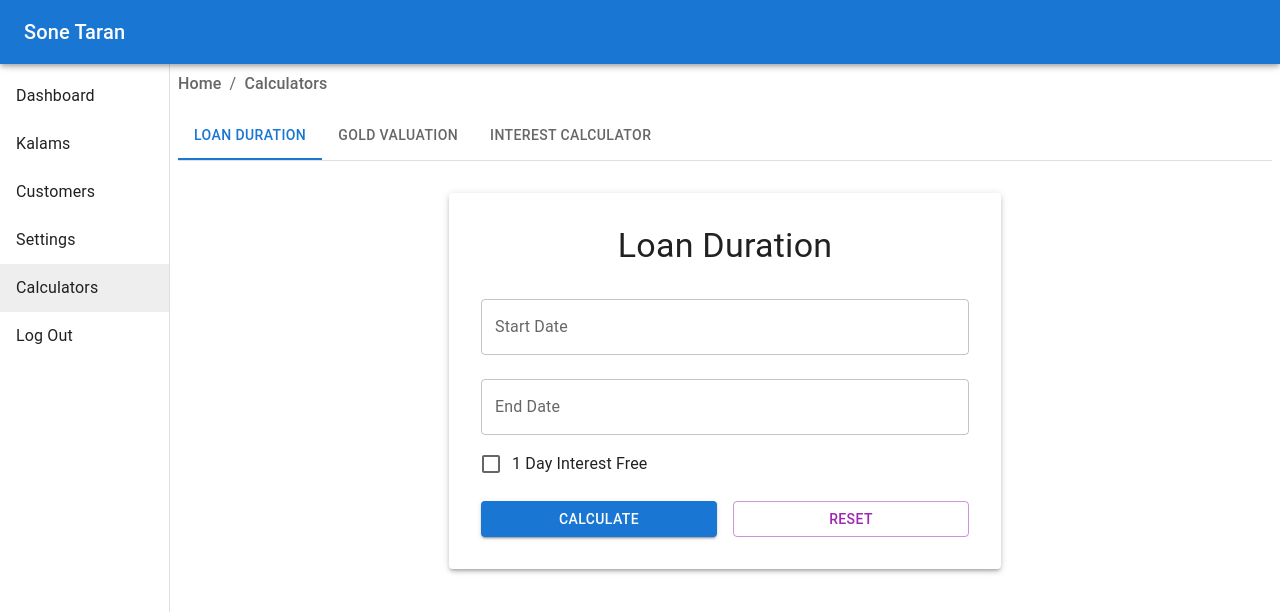
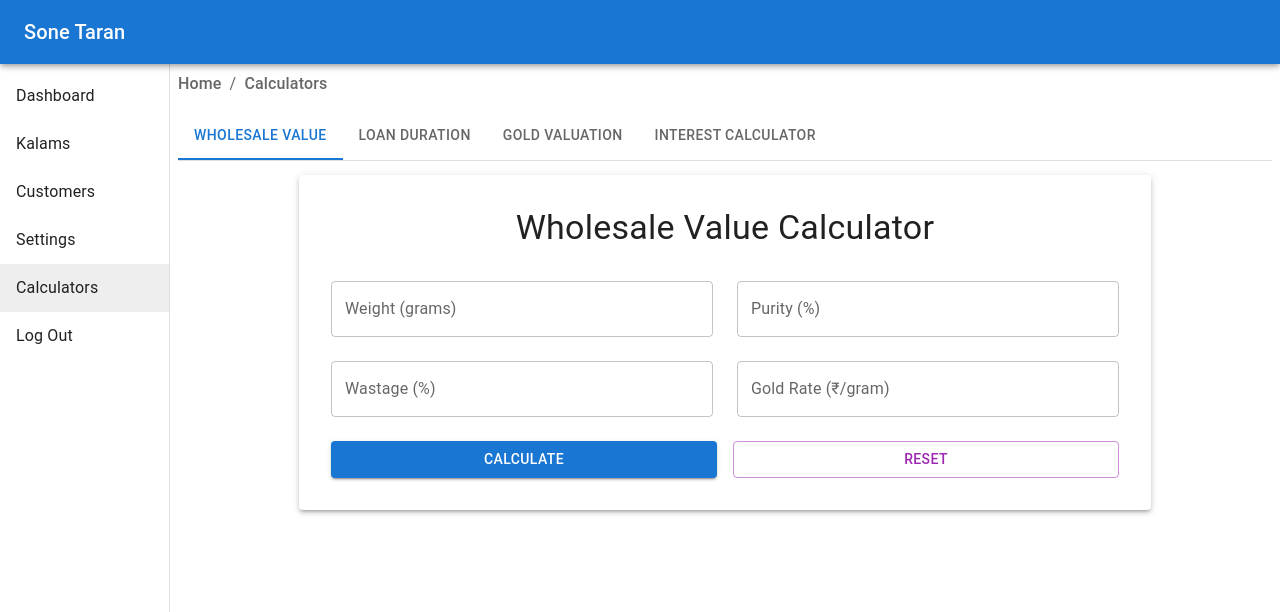
Before and after one commit to maheshgarade/sone-taran, a React (Vite) app: page /calculators in a window 1280 px wide. Shown: the top 612 px of the page. Built offline with nearby package versions, Linux system fonts and the light colour scheme.

Commit message:
Added Wholesale calculator

```diff
--- a/src/constants/CalculatorTabs.ts
+++ b/src/constants/CalculatorTabs.ts
@@ -1,9 +1,11 @@
-import GoldValuation from "../features/calculators/gold-valuation/GoldValuation";
-import InterestCalculator from "../features/calculators/interest-calculator/InterestCalculator";
-import LoanDurationCalculator from "../features/calculators/loan-duration-calculator/LoanDurationCalculator";
+import GoldValuation from '../features/calculators/gold-valuation/GoldValuation';
+import InterestCalculator from '../features/calculators/interest-calculator/InterestCalculator';
+import LoanDurationCalculator from '../features/calculators/loan-duration-calculator/LoanDurationCalculator';
+import WholesaleValueCalculator from '../features/calculators/wholesale-value-calculator/WholesaleValueCalculator';
 
 export const calculatorTabs = [
-  { tabName: "Loan Duration", component: LoanDurationCalculator },
-  { tabName: "Gold Valuation", component: GoldValuation },
-  { tabName: "Interest Calculator", component: InterestCalculator },
+  { tabName: 'Wholesale Value', component: WholesaleValueCalculator },
+  { tabName: 'Loan Duration', component: LoanDurationCalculator },
+  { tabName: 'Gold Valuation', component: GoldValuation },
+  { tabName: 'Interest Calculator', component: InterestCalculator },
 ];
--- a/src/features/calculators/gold-valuation/GoldValuation.tsx
+++ b/src/features/calculators/gold-valuation/GoldValuation.tsx
@@ -1,6 +1,6 @@
-import { useState } from "react";
-import { useFormik } from "formik";
-import * as Yup from "yup";
+import { useState } from 'react';
+import { useFormik } from 'formik';
+import * as Yup from 'yup';
 import {
   Button,
   Box,
@@ -8,9 +8,9 @@ import {
   TextField,
   Paper,
   Container,
-} from "@mui/material";
-import { calculateMaxLoanTenure2 } from "../../../utils/MaxLoanTenureUtil";
-import PercentageSlider from "../../../shared/percentage-slider/PercentageSlider";
+} from '@mui/material';
+import { calculateMaxLoanTenure2 } from '../../../utils/MaxLoanTenureUtil';
+import PercentageSlider from '../../../shared/percentage-slider/PercentageSlider';
 
 const GoldValuation = () => {
   // const [selectedPercentage, setSelectedPercentage] = useState<number>(0);
@@ -25,12 +25,12 @@ const GoldValuation = () => {
     const { netWeight, purity, metalRate, roi } = formik.values;
 
     // Calculate gold value
-    const pureGoldWeight = Number(netWeight) * Number(purity) / 100;
+    const pureGoldWeight = (Number(netWeight) * Number(purity)) / 100;
     const metalValue = pureGoldWeight * Number(metalRate);
-    console.log('metalValue ', metalValue)
+    console.log('metalValue ', metalValue);
     // Calculate maxLoanTenure
     const calculatedMaxLoanTenure = calculateMaxLoanTenure2(
-      Math.floor(metalValue * newPercentage / 100),
+      Math.floor((metalValue * newPercentage) / 100),
       pureGoldWeight * Number(metalRate),
       Number(roi) * 12
     );
@@ -43,60 +43,71 @@ const GoldValuation = () => {
   // Formik configuration
   const formik = useFormik({
     initialValues: {
-      grossWeight: "",
-      netWeight: "",
-      purity: "",
-      metalRate: "",
-      roi: "",
-      loanAmount: "",
-      loanDuration: "",
+      grossWeight: '',
+      netWeight: '',
+      purity: '',
+      metalRate: '',
+      roi: '',
+      loanAmount: '',
+      loanDuration: '',
       loanPercentage: 60, // 60% default
     },
     validationSchema: Yup.object({
       grossWeight: Yup.number()
-        .required("Gross Weight is required")
-        .positive("Gross Weight must be positive"),
+        .required('Gross Weight is required')
+        .positive('Gross Weight must be positive'),
       netWeight: Yup.number()
-        .required("Net Weight is required")
-        .positive("Net Weight must be positive")
+        .required('Net Weight is required')
+        .positive('Net Weight must be positive')
         .test(
-          "is-less-than-gross",
-          "Net Weight must be less than or equal to Gross Weight",
+          'is-less-than-gross',
+          'Net Weight must be less than or equal to Gross Weight',
           function (value) {
             const { grossWeight } = this.parent;
             return value <= grossWeight;
           }
         ),
       purity: Yup.number()
-        .required("Purity is required")
-        .min(0, "Purity must be greater than 0")
-        .max(100, "Purity cannot exceed 100"),
+        .required('Purity is required')
+        .min(0, 'Purity must be greater than 0')
+        .max(100, 'Purity cannot exceed 100'),
       metalRate: Yup.number()
-        .required("Gold Rate is required")
-        .positive("Gold Rate must be positive"),
+        .required('Gold Rate is required')
+        .positive('Gold Rate must be positive'),
       roi: Yup.number()
-        .required("ROI is required")
-        .positive("ROI must be positive"),
+        .required('ROI is required')
+        .positive('ROI must be positive'),
     }),
     onSubmit: (values) => {
-      const { netWeight, purity, metalRate, roi, loanAmount, loanDuration, loanPercentage } = values;
+      const {
+        netWeight,
+        purity,
+        metalRate,
+        roi,
+        loanAmount,
+        loanDuration,
+        loanPercentage,
+      } = values;
 
       // Calculate gold value
-      const pureGoldWeight = Number(netWeight) * Number(purity) / 100;
+      const pureGoldWeight = (Number(netWeight) * Number(purity)) / 100;
       const metalValue = pureGoldWeight * Number(metalRate);
-      const maxLoanTenure = calculateMaxLoanTenure2(Math.floor(metalValue * loanPercentage / 100), pureGoldWeight * Number(metalRate), Number(roi) * 12)
+      const maxLoanTenure = calculateMaxLoanTenure2(
+        Math.floor((metalValue * loanPercentage) / 100),
+        pureGoldWeight * Number(metalRate),
+        Number(roi) * 12
+      );
 
       setMetalValue(metalValue);
       setMaxLoanTenure(maxLoanTenure);
       setCalculated(true);
-      console.log('maxLoanTenure ', maxLoanTenure)
+      console.log('maxLoanTenure ', maxLoanTenure);
       // console.log('pureGoldWeight ', pureGoldWeight)
       // console.log('metalValue ', metalValue)
-      console.log('loanAmount ', loanAmount)
-      console.log('loanDuration ', loanDuration)
+      console.log('loanAmount ', loanAmount);
+      console.log('loanDuration ', loanDuration);
       // console.log('roi ', roi)
       // console.log('loanPercentage ', loanPercentage);
-
     },
   });
 
@@ -108,7 +119,7 @@ const GoldValuation = () => {
   };
 
   return (
-    <Container maxWidth="md" sx={{pl: 0, pr: 0}}>
+    <Container maxWidth="md" sx={{ pl: 0, pr: 0 }}>
       <Paper elevation={3} sx={{ padding: 4, marginTop: 1.8 }}>
         <Typography variant="h4" align="center" sx={{ mb: 4 }}>
           Gold Valuation
@@ -116,9 +127,9 @@ const GoldValuation = () => {
         <Box
           component="form"
           onSubmit={formik.handleSubmit}
-          sx={{ display: "flex", flexDirection: "column", gap: 3 }}
+          sx={{ display: 'flex', flexDirection: 'column', gap: 3 }}
         >
-          <Box sx={{ display: "flex", flexDirection: "row", gap: 3 }}>
+          <Box sx={{ display: 'flex', flexDirection: 'row', gap: 3 }}>
             <TextField
               fullWidth
               type="number"
@@ -131,7 +142,9 @@ const GoldValuation = () => {
               error={
                 formik.touched.grossWeight && Boolean(formik.errors.grossWeight)
               }
-            helperText={formik.touched.grossWeight && formik.errors.grossWeight}
+              helperText={
+                formik.touched.grossWeight && formik.errors.grossWeight
+              }
             />
             <TextField
               fullWidth
@@ -142,11 +155,13 @@ const GoldValuation = () => {
               value={formik.values.netWeight}
               onChange={formik.handleChange}
               onBlur={formik.handleBlur}
-            error={formik.touched.netWeight && Boolean(formik.errors.netWeight)}
+              error={
+                formik.touched.netWeight && Boolean(formik.errors.netWeight)
+              }
               helperText={formik.touched.netWeight && formik.errors.netWeight}
             />
           </Box>
-          <Box sx={{ display: "flex", flexDirection: "row", gap: 3 }}>
+          <Box sx={{ display: 'flex', flexDirection: 'row', gap: 3 }}>
             <TextField
               fullWidth
               type="number"
@@ -168,11 +183,13 @@ const GoldValuation = () => {
               value={formik.values.metalRate}
               onChange={formik.handleChange}
               onBlur={formik.handleBlur}
-            error={formik.touched.metalRate && Boolean(formik.errors.metalRate)}
+              error={
+                formik.touched.metalRate && Boolean(formik.errors.metalRate)
+              }
               helperText={formik.touched.metalRate && formik.errors.metalRate}
             />
           </Box>
-          <Box sx={{ display: "flex", flexDirection: "row", gap: 3 }}>
+          <Box sx={{ display: 'flex', flexDirection: 'row', gap: 3 }}>
             <TextField
               fullWidth
               type="number"
@@ -194,11 +211,13 @@ const GoldValuation = () => {
               value={formik.values.loanAmount}
               onChange={formik.handleChange}
               onBlur={formik.handleBlur}
-            error={formik.touched.loanAmount && Boolean(formik.errors.loanAmount)}
+              error={
+                formik.touched.loanAmount && Boolean(formik.errors.loanAmount)
+              }
               helperText={formik.touched.loanAmount && formik.errors.loanAmount}
             />
           </Box>
-          <Box sx={{ display: "flex", flexDirection: "row", gap: 3 }}>
+          <Box sx={{ display: 'flex', flexDirection: 'row', gap: 3 }}>
             <TextField
               fullWidth
               type="number"
@@ -208,23 +227,25 @@ const GoldValuation = () => {
               value={formik.values.loanDuration}
               onChange={formik.handleChange}
               onBlur={formik.handleBlur}
-            error={formik.touched.loanDuration && Boolean(formik.errors.loanDuration)}
-            helperText={formik.touched.loanDuration && formik.errors.loanDuration}
+              error={
+                formik.touched.loanDuration &&
+                Boolean(formik.errors.loanDuration)
+              }
+              helperText={
+                formik.touched.loanDuration && formik.errors.loanDuration
+              }
             />
           </Box>
-          <Box sx={{ display: "flex", flexDirection: "row", gap: 3 }}>
+          <Box sx={{ display: 'flex', flexDirection: 'row', gap: 3 }}>
             <PercentageSlider
               value={formik.values.loanPercentage}
               onPercentageChange={handlePercentageChange}
             />
           </Box>
-          <Box sx={{ display: "flex", justifyContent: "space-between", gap: 2 }}>
-            <Button
-              fullWidth
-              type="submit"
-              variant="contained"
-              color="primary"
+          <Box
+            sx={{ display: 'flex', justifyContent: 'space-between', gap: 2 }}
           >
+            <Button fullWidth type="submit" variant="contained" color="primary">
               Calculate
             </Button>
             <Button
@@ -243,14 +264,17 @@ const GoldValuation = () => {
             sx={{
               mt: 3,
               p: 2,
-              border: "1px solid #ccc",
-              borderRadius: "4px",
-              backgroundColor: "#f9f9f9",
+              border: '1px solid #ccc',
+              borderRadius: '4px',
+              backgroundColor: '#f9f9f9',
             }}
           >
             <Typography variant="h6">Loan Eligibility:</Typography>
             <Typography>Item Value:{metalValue}</Typography>
-            <Typography>Loan Amount {formik.values.loanPercentage}%:{Math.floor(metalValue * formik.values.loanPercentage / 100)}</Typography>
+            <Typography>
+              Loan Amount {formik.values.loanPercentage}%:
+              {Math.floor((metalValue * formik.values.loanPercentage) / 100)}
+            </Typography>
             <Typography>Loan Duration:{maxLoanTenure}</Typography>
           </Box>
         )}
@@ -259,14 +283,19 @@ const GoldValuation = () => {
             sx={{
               mt: 3,
               p: 2,
-              border: "1px solid #ccc",
-              borderRadius: "4px",
-              backgroundColor: "#f9f9f9",
+              border: '1px solid #ccc',
+              borderRadius: '4px',
+              backgroundColor: '#f9f9f9',
             }}
           >
             <Typography variant="h6">Customer Requirement:</Typography>
             <Typography>Loan Amount:{formik.values.loanAmount}</Typography>
-            <Typography>Amount in percentage:{(Number(formik.values.loanAmount) / metalValue * 100).toFixed(2)}</Typography>
+            <Typography>
+              Amount in percentage:
+              {((Number(formik.values.loanAmount) / metalValue) * 100).toFixed(
+                2
+              )}
+            </Typography>
             <Typography>Loan Duration:{formik.values.loanDuration}</Typography>
           </Box>
         )}
--- /dev/null
+++ b/src/features/calculators/wholesale-value-calculator/WholesaleValueCalculator.tsx
@@ -0,0 +1,193 @@
+import React, { useState } from 'react';
+import { useFormik } from 'formik';
+import * as Yup from 'yup';
+import {
+  Button,
+  Box,
+  Typography,
+  TextField,
+  Paper,
+  Container,
+} from '@mui/material';
+
+interface CalculatedValues {
+  netPureGold: number;
+  wastageWeight: number;
+  totalGoldWeight: number;
+  moneyEquivalent: number;
+}
+
+const WholesaleValueCalculator: React.FC = () => {
+  const [calculatedValues, setCalculatedValues] =
+    useState<CalculatedValues | null>(null);
+  const [calculated, setCalculated] = useState<boolean>(false);
+
+  // Formik Configuration
+  const formik = useFormik({
+    initialValues: {
+      weight: '',
+      purity: '',
+      wastage: '',
+      goldRate: '',
+    },
+    validationSchema: Yup.object({
+      weight: Yup.number()
+        .required('Weight is required')
+        .positive('Weight must be positive'),
+      purity: Yup.number()
+        .required('Purity is required')
+        .min(0, 'Purity must be greater than 0')
+        .max(100, 'Purity cannot exceed 100'),
+      wastage: Yup.number()
+        .required('Wastage is required')
+        .min(0, 'Wastage must be greater than or equal to 0')
+        .max(100, 'Wastage cannot exceed 100'),
+      goldRate: Yup.number()
+        .required('Gold rate is required')
+        .positive('Gold rate must be positive'),
+    }),
+    onSubmit: (values) => {
+      const weight = Number(values.weight);
+      const purity = Number(values.purity);
+      const wastage = Number(values.wastage);
+      const goldRate = Number(values.goldRate);
+
+      // Ensure arithmetic operations are on numbers
+      const netPureGold = (weight * purity) / 100;
+      const wastageWeight = (weight * wastage) / 100;
+      const totalGoldWeight = netPureGold + wastageWeight;
+      const moneyEquivalent = totalGoldWeight * goldRate;
+
+      setCalculatedValues({
+        netPureGold,
+        wastageWeight,
+        totalGoldWeight,
+        moneyEquivalent,
+      });
+      setCalculated(true);
+    },
+  });
+
+  // Reset Handler
+  const handleReset = () => {
+    formik.resetForm();
+    setCalculatedValues(null);
+    setCalculated(false);
+  };
+
+  return (
+    <Container maxWidth="md" sx={{ pl: 0, pr: 0 }}>
+      <Paper elevation={3} sx={{ padding: 4, marginTop: 1.8 }}>
+        <Typography variant="h4" align="center" sx={{ mb: 4 }}>
+          Wholesale Value Calculator
+        </Typography>
+        <Box
+          component="form"
+          onSubmit={formik.handleSubmit}
+          sx={{ display: 'flex', flexDirection: 'column', gap: 3 }}
+        >
+          {/* Input Fields */}
+          <Box sx={{ display: 'flex', flexDirection: 'row', gap: 3 }}>
+            <TextField
+              fullWidth
+              type="number"
+              id="weight"
+              name="weight"
+              label="Weight (grams)"
+              value={formik.values.weight}
+              onChange={formik.handleChange}
+              onBlur={formik.handleBlur}
+              error={formik.touched.weight && Boolean(formik.errors.weight)}
+              helperText={formik.touched.weight && formik.errors.weight}
+            />
+            <TextField
+              fullWidth
+              type="number"
+              id="purity"
+              name="purity"
+              label="Purity (%)"
+              value={formik.values.purity}
+              onChange={formik.handleChange}
+              onBlur={formik.handleBlur}
+              error={formik.touched.purity && Boolean(formik.errors.purity)}
+              helperText={formik.touched.purity && formik.errors.purity}
+            />
+          </Box>
+          <Box sx={{ display: 'flex', flexDirection: 'row', gap: 3 }}>
+            <TextField
+              fullWidth
+              type="number"
+              id="wastage"
+              name="wastage"
+              label="Wastage (%)"
+              value={formik.values.wastage}
+              onChange={formik.handleChange}
+              onBlur={formik.handleBlur}
+              error={formik.touched.wastage && Boolean(formik.errors.wastage)}
+              helperText={formik.touched.wastage && formik.errors.wastage}
+            />
+            <TextField
+              fullWidth
+              type="number"
+              id="goldRate"
+              name="goldRate"
+              label="Gold Rate (₹/gram)"
+              value={formik.values.goldRate}
+              onChange={formik.handleChange}
+              onBlur={formik.handleBlur}
+              error={formik.touched.goldRate && Boolean(formik.errors.goldRate)}
+              helperText={formik.touched.goldRate && formik.errors.goldRate}
+            />
+          </Box>
+
+          {/* Buttons */}
+          <Box
+            sx={{ display: 'flex', justifyContent: 'space-between', gap: 2 }}
+          >
+            <Button fullWidth type="submit" variant="contained" color="primary">
+              Calculate
+            </Button>
+            <Button
+              fullWidth
+              type="button"
+              variant="outlined"
+              color="secondary"
+              onClick={handleReset}
+            >
+              Reset
+            </Button>
+          </Box>
+        </Box>
+
+        {/* Results Section */}
+        {calculated && calculatedValues && (
+          <Box
+            sx={{
+              mt: 3,
+              p: 2,
+              border: '1px solid #ccc',
+              borderRadius: '4px',
+              backgroundColor: '#f9f9f9',
+            }}
+          >
+            <Typography variant="h6">Results:</Typography>
+            <Typography>
+              Net Pure Gold: {calculatedValues.netPureGold.toFixed(2)} g
+            </Typography>
+            <Typography>
+              Wastage Weight: {calculatedValues.wastageWeight.toFixed(2)} g
+            </Typography>
+            <Typography>
+              Total Gold (22K): {calculatedValues.totalGoldWeight.toFixed(2)} g
+            </Typography>
+            <Typography>
+              Money Equivalent: ₹{calculatedValues.moneyEquivalent.toFixed(2)}
+            </Typography>
+          </Box>
+        )}
+      </Paper>
+    </Container>
+  );
+};
+
+export default WholesaleValueCalculator;
```
Lines whose indentation alone changed are shown as unchanged.
